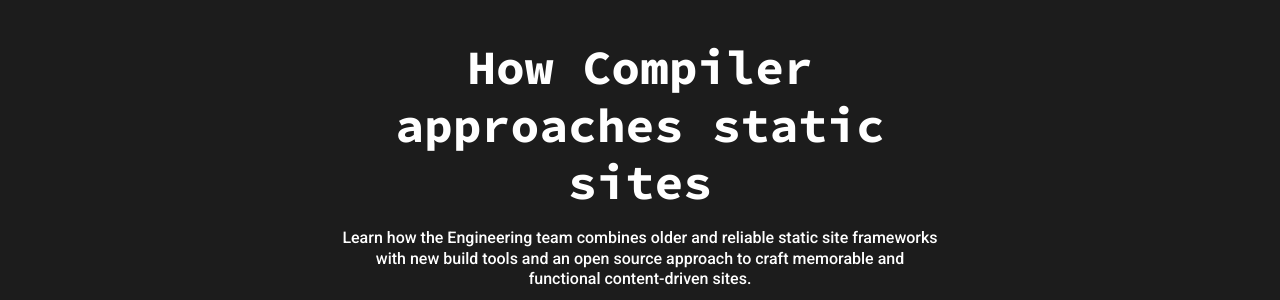
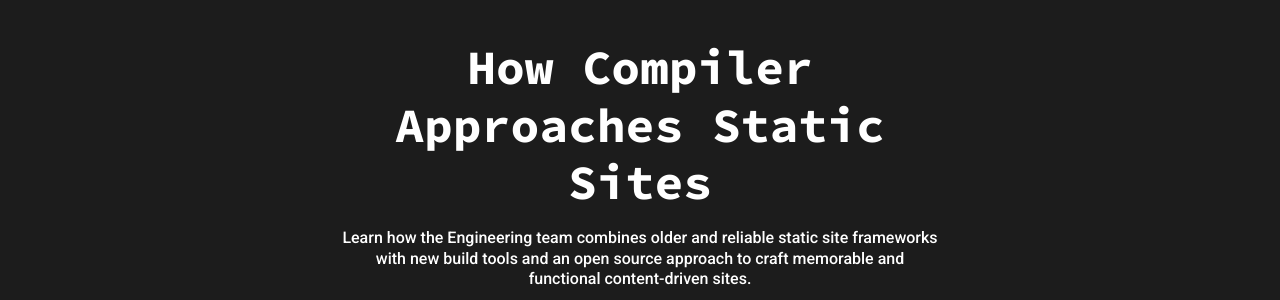
Before and after one commit to compilerla/compiler.la, a Jekyll site: the page built from src/_posts/2024-11-01-static-sites-at-compiler.md, in a window 1280 px wide and 900 px high. Shown: the part 175-475 px from the top of the window. Built offline with Jekyll 4.4.1, drawn with Linux system fonts in a browser that asks for light colours.

```diff
--- a/src/_posts/2024-11-01-static-sites-at-compiler.md
+++ b/src/_posts/2024-11-01-static-sites-at-compiler.md
@@ -1,6 +1,6 @@
 ---
 layout: blog_post
-title: "How Compiler approaches static sites"
+title: "How Compiler Approaches Static Sites"
 subtitle: "Learn how the Engineering team combines older and reliable static site frameworks with new build tools and an open source approach to craft memorable and functional content-driven sites."
 description: "Learn how the Engineering team combines older and reliable static site frameworks with new build tools and an open source approach to craft memorable and functional content-driven sites."
 author: Machiko Yasuda
```
